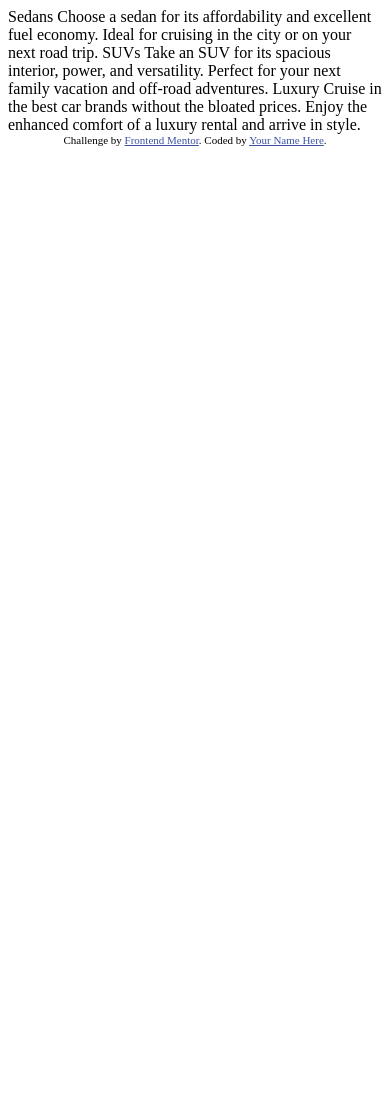
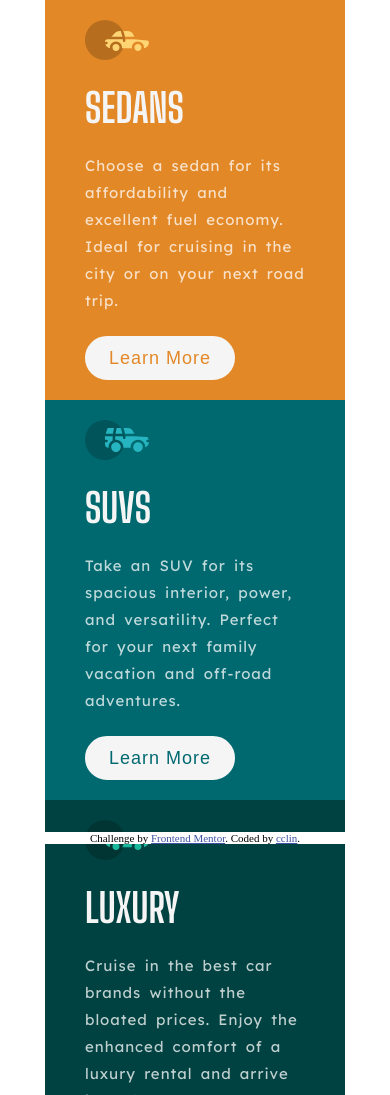
Before and after one commit to cclin-ariel/Layout-3column-preview-card, a plain HTML site: page index.html in a window 390 px wide. Shown: the top 1095 px of the page. Before the commit the page ends 844 px from the top, so only its background shows below. Drawn offline with Linux system fonts and the light colour scheme.

Commit message:
flex, media query

```diff
--- a/index.html
+++ b/index.html
@@ -1,36 +1,241 @@
 <!DOCTYPE html>
 <html lang="en">
+
 <head>
   <meta charset="UTF-8">
-  <meta name="viewport" content="width=device-width, initial-scale=1.0"> <!-- displays site properly based on user's device -->
+  <meta name="viewport" content="width=device-width, initial-scale=1.0;">
 
+  <!-- displays site properly based on user's device -->
+  <link rel="stylesheet" type="text/css" media="screen" href="style.css">
+  <link rel="stylesheet" type="text/css" media="print" href="print.css">
   <link rel="icon" type="image/png" sizes="32x32" href="./images/favicon-32x32.png">
-
+  <link rel="preconnect" href="https://fonts.googleapis.com">
+  <link rel="preconnect" href="https://fonts.gstatic.com" crossorigin>
+  <link href="https://fonts.googleapis.com/css2?family=Lexend+Deca&display=swap" rel="stylesheet">
+  <link rel="preconnect" href="https://fonts.googleapis.com">
+  <link rel="preconnect" href="https://fonts.gstatic.com" crossorigin>
+  <link href="https://fonts.googleapis.com/css2?family=Big+Shoulders+Display:wght@700&family=Lexend+Deca&display=swap"
+    rel="stylesheet">
   <title>Frontend Mentor | 3-column preview card component</title>
 
   <!-- Feel free to remove these styles or customise in your own stylesheet 👍 -->
   <style>
-    .attribution { font-size: 11px; text-align: center; }
-    .attribution a { color: hsl(228, 45%, 44%); }
+    * {
+      margin: 0;
+      padding: 0;
+    }
+
+    .container {
+      width: 100%;
+      height: 100vh;
+      min-height: 595px;
+      display: flex;
+      align-items: center;
+    }
+
+    .banner {
+      width: 80%;
+      min-width: 350px;
+      margin: auto;
+      display: flex;
+      flex-flow: row wrap;
+      align-items: center;
+      justify-content: center;
+    }
+
+
+    section {
+      width: 33.3%;
+      min-width: 300px;
+      height: 600px;
+      padding: 40px 75px 40px 60px;
+      box-sizing: border-box;
+      color: whitesmoke;
+      display: flex;
+      flex-direction: column;
+      justify-content: space-around;
+    }
+
+
+    section h1 {
+      font-weight: 700;
+      font-size: 40px;
+      text-transform: uppercase;
+      line-height: 100px;
+      font-family: 'Big Shoulders Display', cursive;
+    }
+
+    section p {
+      color: hsla(0, 0%, 100%, 0.75);
+      height: 250px;
+      font-weight: 400;
+      font-size: 15px;
+      font-family: 'Lexend Deca', sans-serif;
+      word-spacing: 3px;
+      letter-spacing: 1px;
+      line-height: 27px;
+      /* padding-bottom: 150px; */
+    }
+
+    .Sedans {
+      background-color: hsl(31, 77%, 52%);
+    }
+
+    .Sedans button {
+      color: hsl(31, 77%, 52%);
+    }
+
+    .Sedans button:hover {
+      background-color: hsl(31, 77%, 52%);
+    }
+
+    .SUVs {
+      background-color: hsl(184, 100%, 22%);
+    }
+
+    .SUVs button {
+      color: hsl(184, 100%, 22%);
+    }
+
+    .SUVs button:hover {
+      background-color: hsl(184, 100%, 22%);
+    }
+
+    .Luxury {
+      background-color: hsl(179, 100%, 13%);
+    }
+
+    .Luxury button {
+      color: hsl(179, 100%, 13%);
+    }
+
+    .Luxury button:hover {
+      background-color: hsl(179, 100%, 13%);
+    }
+
+    button {
+      width: 185px;
+      font-size: 18px;
+      border-radius: 50px;
+      letter-spacing: 1px;
+      background-color: whitesmoke;
+      line-height: 50px;
+      font-weight: 400;
+      border: whitesmoke 2px solid;
+    }
+
+    button:hover {
+      color: whitesmoke;
+      border: whitesmoke 2px solid;
+    }
+
+    .attribution {
+      font-size: 11px;
+      text-align: center;
+      width: 100%;
+      background-color: white;
+      position: fixed;
+      bottom: 0;
+    }
+
+    .attribution a {
+      color: hsl(228, 45%, 44%);
+    }
+
+
+    @media screen and (max-width:870px),
+    (orientation: portrait) {
+      section {
+        width: 80%;
+        height: 400px;
+        padding: 20px 40px;
+        justify-content: space-between;
+      }
+
+      section h1 {
+        line-height: 0px;
+      }
+
+      section p {
+        padding-bottom: 0;
+        height: 140px;
+        font-size: 15px;
+      }
+      button {
+        font-size: 18px;
+        width: 150px;
+        line-height: 40px;
+      }
+    }
+
+    @media screen and (max-width:1245px) and (min-width: 871px){
+      section {
+        width: 50%;
+        height: 500px;
+        padding: 20px 60px;
+        justify-content: space-around;
+      }
+
+      section h1 {
+        line-height: 0px;
+      }
+
+      section p {
+        padding-bottom: 0;
+        height: 120px;
+        font-size: 15px;
+      }
+      button {
+      width: 185px;
+      font-size: 18px;
+      line-height: 50px;
+    }
+    }
   </style>
 </head>
+
 <body>
-
-  Sedans
+  <div class="container">
+    <div class="banner">
+      <section class="Sedans">
+        <div class="icon">
+          <img src="./images/icon-sedans.svg" alt="icon-sedans">
+        </div>
+        <h1>Sedans</h1>
+        <p>
           Choose a sedan for its affordability and excellent fuel economy. Ideal for cruising in the city
           or on your next road trip.
-
-  SUVs
+        </p>
+        <button>Learn More</button>
+      </section>
+      <section class="SUVs">
+        <div class="icon">
+          <img src="./images/icon-suvs.svg" alt="icon-suvs">
+        </div>
+        <h1>SUVs</h1>
+        <p>
           Take an SUV for its spacious interior, power, and versatility. Perfect for your next family vacation
           and off-road adventures.
-
-  Luxury
+        </p>
+        <button>Learn More</button>
+      </section>
+      <section class="Luxury">
+        <div class="icon">
+          <img src="./images/icon-luxury.svg" alt="icon-luxury">
+        </div>
+        <h1>Luxury</h1>
+        <p>
           Cruise in the best car brands without the bloated prices. Enjoy the enhanced comfort of a luxury
           rental and arrive in style.
-
+        </p>
+        <button>Learn More</button>
+      </section>
+    </div>
     <div class="attribution">
       Challenge by <a href="https://www.frontendmentor.io?ref=challenge" target="_blank">Frontend Mentor</a>.
-    Coded by <a href="#">Your Name Here</a>.
+      Coded by <a href="#">cclin</a>.
+    </div>
   </div>
 </body>
+
 </html>
```
Also changed, not shown: desktop.png (added), mobile.png (added). Lines whose indentation alone changed are shown as unchanged.
